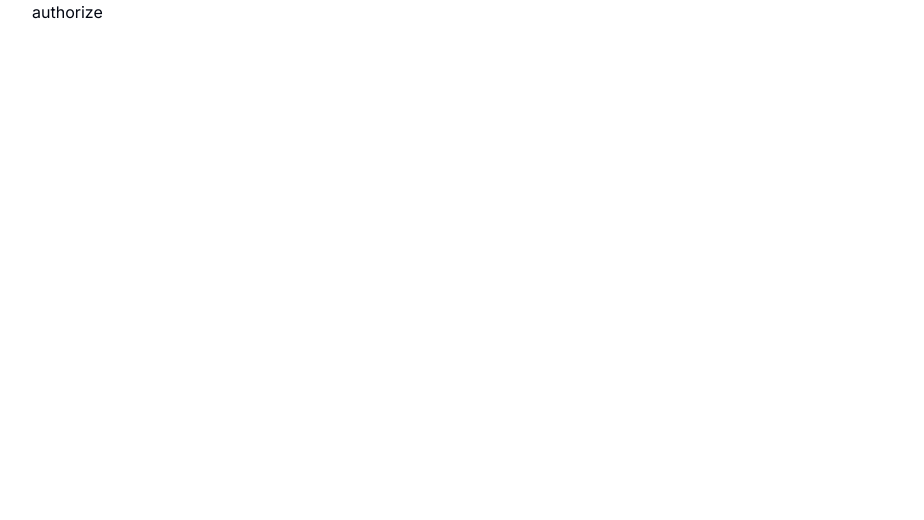
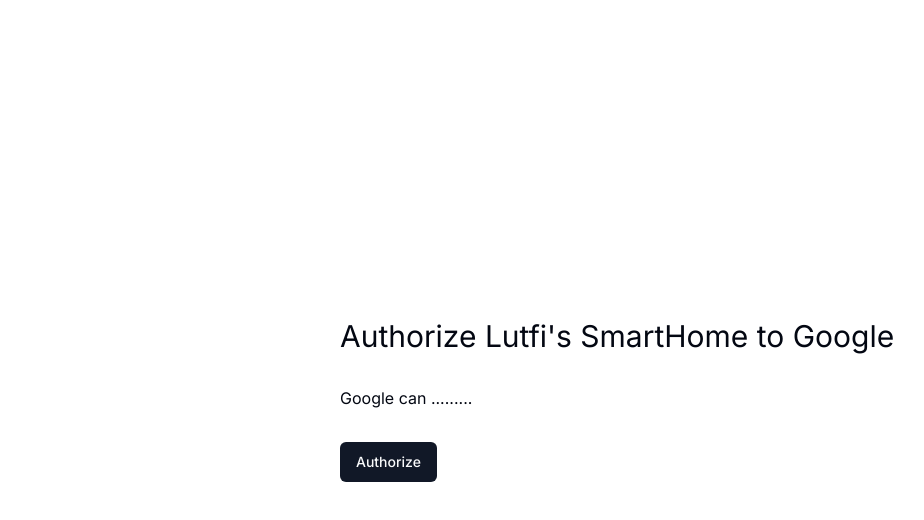
Before and after one commit to lutfiandri/skripsi-fe, a Next.js app: page /authorize in a window 1280 px wide. Shown: the top 520 px of the page, without its empty margins (0-924 px from the left). Built offline with nearby package versions, Linux system fonts and the light colour scheme.

Commit message:
feat(oauth): authorize page

```diff
--- /dev/null
+++ b/src/app/(auth)/authorize/_actions/authorize.ts
@@ -0,0 +1,24 @@
+"use server";
+
+import { env } from "process";
+import { AuthorizeResponse } from "../_models/authorize";
+
+export const submitAuthorize = async (
+  queryParams: string,
+  accessToken: string
+): Promise<AuthorizeResponse> => {
+  console.log("🚀 ~ accessToken:", accessToken);
+  console.log("🚀 ~ queryParams:", queryParams);
+  const endpoint = `${env.BACKEND_BASEURL}/oauth2/auth/authorize?${queryParams}`;
+
+  const res = await fetch(endpoint, {
+    method: "POST",
+    headers: {
+      Authorization: `Bearer ${accessToken}`,
+    },
+  });
+  const data: AuthorizeResponse = await res.json();
+  console.log("🚀 ~ data:", data);
+
+  return data;
+};
--- /dev/null
+++ b/src/app/(auth)/authorize/_components/authorizeForm.tsx
@@ -0,0 +1,51 @@
+"use client";
+
+import { zodResolver } from "@hookform/resolvers/zod";
+import { useForm } from "react-hook-form";
+
+import { Button } from "@/components/ui/button";
+import { submitAuthorize } from "../_actions/authorize";
+import { useTransition } from "react";
+import { errorToaster } from "@/lib/errorToaster";
+import { useSearchParams, useRouter } from "next/navigation";
+
+export default function AuthorizeForm() {
+  const [isPending, startTransition] = useTransition();
+  const searchParams = useSearchParams();
+  const router = useRouter();
+
+  const onSubmit = () => {
+    startTransition(async () => {
+      try {
+        const query = new URLSearchParams();
+        query.append("client_id", searchParams.get("client_id") as string);
+        query.append(
+          "redirect_uri",
+          searchParams.get("redirect_uri") as string
+        );
+        query.append("state", searchParams.get("state") as string);
+        query.append(
+          "response_type",
+          searchParams.get("response_type") as string
+        );
+
+        const accessToken = localStorage.getItem("access_token") as string;
+
+        const res = await submitAuthorize(query.toString(), accessToken);
+        if (!res.success) throw res?.message as string;
+
+        router.replace(res?.data?.redirect_uri as string);
+      } catch (error) {
+        errorToaster(error);
+      }
+    });
+  };
+
+  return (
+    <div>
+      <Button onClick={onSubmit} disabled={isPending}>
+        Authorize
+      </Button>
+    </div>
+  );
+}
--- /dev/null
+++ b/src/app/(auth)/authorize/_models/authorize.ts
@@ -0,0 +1,12 @@
+import { z } from "zod";
+import { baseResponseSchema } from "@/app/_models/common";
+
+export const authorizeResponseSchema = baseResponseSchema.extend({
+  data: z
+    .object({
+      redirect_uri: z.string(),
+    })
+    .optional(),
+});
+
+export type AuthorizeResponse = z.infer<typeof authorizeResponseSchema>;
--- a/src/app/(auth)/authorize/page.tsx
+++ b/src/app/(auth)/authorize/page.tsx
@@ -1,3 +1,21 @@
-export default function AuthorizePage() {
-  return <div>authorize</div>;
+import { Button } from "@/components/ui/button";
+import { submitAuthorize } from "./_actions/authorize";
+import AuthorizeForm from "./_components/authorizeForm";
+
+type PageProps = {
+  searchParams: { [key: string]: string | string[] | undefined };
+};
+
+export default function AuthorizePage({ searchParams }: PageProps) {
+  console.log("🚀 ~ AuthorizePage ~ searchParams:", searchParams);
+
+  return (
+    <div className="grid place-items-center min-h-screen">
+      <div className="flex flex-col w-full md:w-[600px] gap-8">
+        <h1 className="text-3xl">Authorize Lutfi&apos;s SmartHome to Google</h1>
+        <p>Google can .........</p>
+        <AuthorizeForm />
+      </div>
+    </div>
+  );
 }
--- a/src/app/(auth)/login/_components/loginForm.tsx
+++ b/src/app/(auth)/login/_components/loginForm.tsx
@@ -18,9 +18,12 @@
 import { useTransition } from "react";
 import { FormSchema, formSchema } from "../_models/login";
 import { errorToaster } from "@/lib/errorToaster";
+import { useSearchParams, useRouter } from "next/navigation";
 
 export default function LoginForm() {
   const [isPending, startTransition] = useTransition();
+  const searchParams = useSearchParams();
+  const router = useRouter();
 
   const form = useForm<FormSchema>({
     resolver: zodResolver(formSchema),
@@ -41,6 +44,10 @@
           "refresh_token",
           res?.data?.refresh_token as string
         );
+
+        if (searchParams.get("response_type") === "code") {
+          router.push(`/authorize?${searchParams}`);
+        }
       } catch (error) {
         errorToaster(error);
       }
--- a/src/app/(auth)/register/_components/registerForm.tsx
+++ b/src/app/(auth)/register/_components/registerForm.tsx
@@ -18,9 +18,12 @@
 import { useTransition } from "react";
 import { submitForm } from "../_actions/register";
 import { errorToaster } from "@/lib/errorToaster";
+import { useRouter, useSearchParams } from "next/navigation";
 
 export default function RegisterForm() {
   const [isPending, startTransition] = useTransition();
+  const searchParams = useSearchParams();
+  const router = useRouter();
 
   const form = useForm<FormSchema>({
     resolver: zodResolver(formSchema),
@@ -43,6 +46,10 @@
           "refresh_token",
           res?.data?.refresh_token as string
         );
+
+        if (searchParams.get("response_type") === "code") {
+          router.push(`/authorize?${searchParams}`);
+        }
       } catch (error) {
         errorToaster(error);
       }
```
